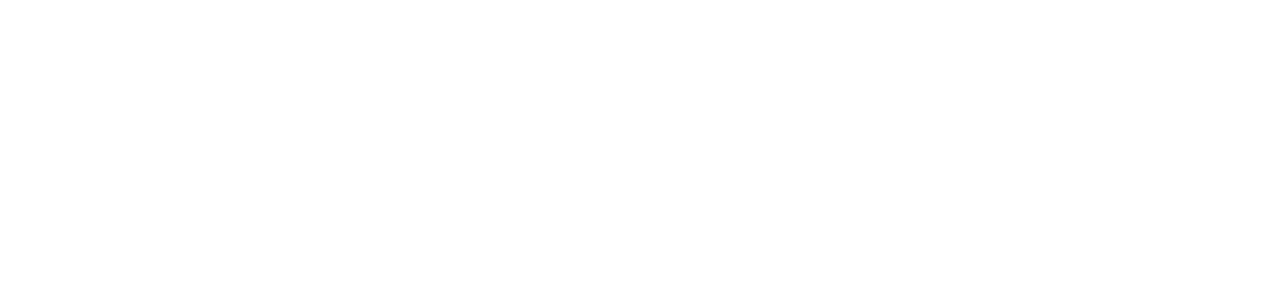
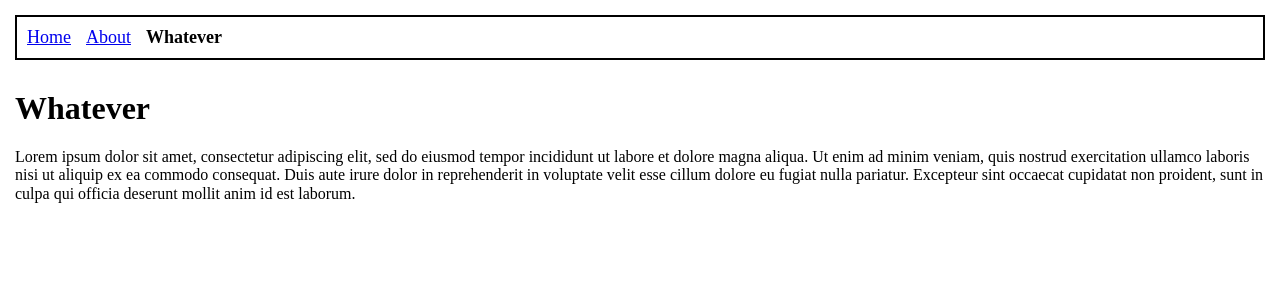
Before and after one commit to guryanov-a/vue-example, a Vue app: page /whatever in a window 1280 px wide. Shown: the top 300 px of the page. Built offline with nearby package versions, Linux system fonts and the light colour scheme; the HTML template or start-up script is replaced by a standard one.

Commit message:
nav active styling; articles grid adjustments

```diff
--- a/src/App.vue
+++ b/src/App.vue
@@ -26,4 +26,8 @@
     #app {
         padding: ($grid-gutter-width / 2) 0;
     }
+
+    img {
+        max-width: 100%;
+    }
 </style>
--- a/src/components/ArticlesPreviews.vue
+++ b/src/components/ArticlesPreviews.vue
@@ -35,6 +35,12 @@
   }
 </script>
 
-<style scoped>
+<style lang="scss" scoped>
+    @import '~bootstrap/scss/functions';
+    @import '~bootstrap/scss/mixins';
+    @import '~bootstrap/scss/variables';
 
+    .article-preview {
+        margin-bottom: $grid-gutter-width;
+    }
 </style>
--- a/src/components/Header.vue
+++ b/src/components/Header.vue
@@ -21,6 +21,6 @@
     .header {
         padding: 10px;
         border: 2px solid black;
-        margin-bottom: $grid-gutter-width / 2;
+        margin-bottom: $grid-gutter-width;
     }
 </style>
--- a/src/components/Nav.vue
+++ b/src/components/Nav.vue
@@ -8,7 +8,9 @@
             >
                 <router-link
                     :to="navItem.link"
-                    class="nav__link"
+                    class="nav__link nav-link"
+                    active-class="nav-link_active"
+                    exact-active-class="nav-link_exact-active"
                 >{{ navItem.title }}</router-link>
             </li>
         </ul>
@@ -36,6 +38,15 @@
         }
         &__item {
             margin-right: 15px;
+            font-size: 18px;
+        }
+    }
+
+    .nav-link {
+        &_exact-active {
+            color: inherit;
+            text-decoration: none;
+            font-weight: 700;
         }
     }
 </style>
--- a/src/pages/About.vue
+++ b/src/pages/About.vue
@@ -1,10 +1,20 @@
 <template>
-    <div></div>
+    <DefaultLayout>
+        <main>
+            <section>
+                <h1>About</h1>
+                <p>Lorem ipsum dolor sit amet, consectetur adipiscing elit, sed do eiusmod tempor incididunt ut labore et dolore magna aliqua. Ut enim ad minim veniam, quis nostrud exercitation ullamco laboris nisi ut aliquip ex ea commodo consequat. Duis aute irure dolor in reprehenderit in voluptate velit esse cillum dolore eu fugiat nulla pariatur. Excepteur sint occaecat cupidatat non proident, sunt in culpa qui officia deserunt mollit anim id est laborum.</p>
+            </section>
+        </main>
+    </DefaultLayout>
 </template>
 
 <script>
+  import DefaultLayout from '../layouts/DefaultLayout.vue';
+
   export default {
     name: "About",
+    components: { DefaultLayout },
   }
 </script>
 
--- a/src/pages/Article.vue
+++ b/src/pages/Article.vue
@@ -1,10 +1,15 @@
 <template>
-    <div></div>
+    <DefaultLayout>
+        <div></div>
+    </DefaultLayout>
 </template>
 
 <script>
+  import DefaultLayout from '../layouts/DefaultLayout.vue';
+
   export default {
     name: "Article",
+    components: { DefaultLayout },
   }
 </script>
 
--- a/src/pages/Whatever.vue
+++ b/src/pages/Whatever.vue
@@ -1,10 +1,20 @@
 <template>
-    <div></div>
+    <DefaultLayout>
+        <main>
+            <section>
+                <h1>Whatever</h1>
+                <p>Lorem ipsum dolor sit amet, consectetur adipiscing elit, sed do eiusmod tempor incididunt ut labore et dolore magna aliqua. Ut enim ad minim veniam, quis nostrud exercitation ullamco laboris nisi ut aliquip ex ea commodo consequat. Duis aute irure dolor in reprehenderit in voluptate velit esse cillum dolore eu fugiat nulla pariatur. Excepteur sint occaecat cupidatat non proident, sunt in culpa qui officia deserunt mollit anim id est laborum.</p>
+            </section>
+        </main>
+    </DefaultLayout>
 </template>
 
 <script>
+  import DefaultLayout from '../layouts/DefaultLayout.vue';
+
   export default {
     name: "Whatever",
+    components: { DefaultLayout },
   }
 </script>
 
```
